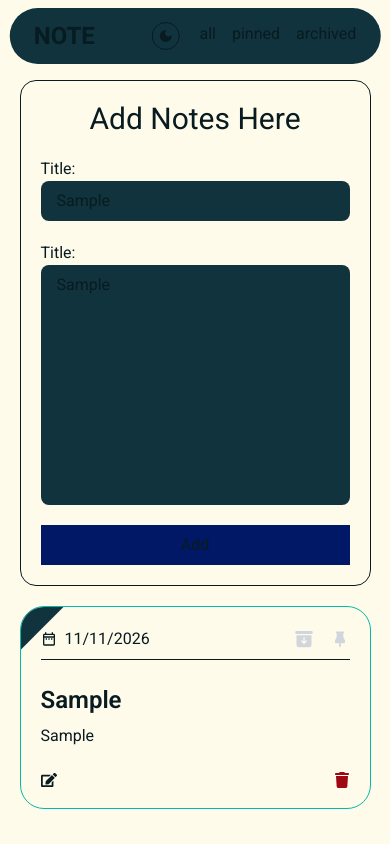
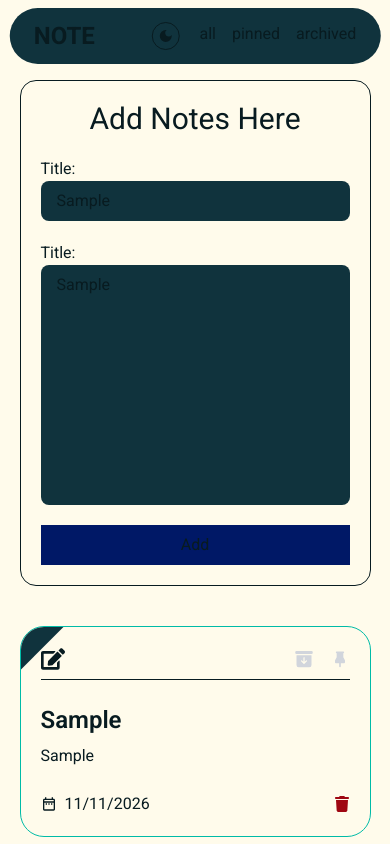
Before and after one commit to tehdi-seid/m4-w4-note-taking, a React (Vite) app: page / in a window 390 px wide. Both pictures are taken after typing "Sample", "Sample" into the empty fields and a click on the button "Add". Shown: the top 844 px of the page. Built offline with nearby package versions, Linux system fonts and the light colour scheme.

Commit message:
making the view tabs sensitve

```diff
--- a/src/App.tsx
+++ b/src/App.tsx
@@ -5,23 +5,35 @@ import AddNote from "./components/AddNote";
 
 import { useNotesState } from "./hook/NoteProvider";
 import type { Note } from "./hook/types";
+import { useView } from "./hook/useView";
 
 function App() {
   const notes = useNotesState();
+  const [view, _] = useView();
+  const archived_notes = notes.filter((note) => note.archived);
+  const pinned_notes = notes.filter((note) => note.pinned);
 
   return (
     <div>
       <Header />
 
-      <div className="mt-20 flex flex-col md:flex-row md:gap-5">
+      <div className="mt-20 flex flex-col md:flex-row gap-5">
         <AddNote />
 
-        <div className="grid grid-cols-[repeat(auto-fit,minmax(300px,1fr))] gap-4 mt-5 md:ml-85">
-          {notes.length === 0 ? (
+        <div className="mt-5 md:ml-85 grid flex-1 min-w-0 grid-cols-[repeat(auto-fit,minmax(min(100%,300px),1fr))] gap-4">
+          {notes.length === 0 && (
             <h2 className="text-center text-lg">No notes found....</h2>
-          ) : (
-            notes.map((note: Note) => <NoteCard key={note.id} note={note} />)
           )}
+          {view === "all" &&
+            notes.map((note) => <NoteCard key={note.id} note={note} />)}
+          {view === "archived" &&
+            archived_notes.map((note) => (
+              <NoteCard key={note.id} note={note} />
+            ))}
+          {view === "pinned" &&
+            pinned_notes.map((note) => <NoteCard key={note.id} note={note} />)}
+          {view === "all" &&
+            notes.map((note) => <NoteCard key={note.id} note={note} />)}
         </div>
       </div>
     </div>
--- a/src/components/Header.tsx
+++ b/src/components/Header.tsx
@@ -1,7 +1,9 @@
 import React from "react";
 import ToogleBtn from "./ToogleBtn";
+import { useView } from "../hook/useView";
 
 function Header() {
+  const [view, setView] = useView();
   return (
     <header className="flex justify-between bg-bg-lighter py-3 px-6 fixed w-[95%] left-1/2 -translate-x-1/2 mt-2 rounded-4xl items-center top-0 z-999">
       <section className="text-2xl font-bold">NOTE</section>
@@ -9,13 +11,13 @@ function Header() {
         <ToogleBtn />
         <ul className="flex gap-4">
           <li>
-            <a href="">all</a>
+            <button onClick={() => setView("all")}>all</button>
           </li>
           <li>
-            <a href="">pinned</a>
+            <button onClick={() => setView("pinned")}>pinned</button>
           </li>
           <li>
-            <a href="">archived</a>
+            <button onClick={() => setView("archived")}>archived</button>
           </li>
         </ul>
       </nav>
--- a/src/components/NoteCard.tsx
+++ b/src/components/NoteCard.tsx
@@ -22,14 +22,16 @@ function NoteCard({ note }: { note: Note }) {
   return (
     <div className="flex flex-col border border-teal-500 p-5 rounded-3xl gap-6 relative overflow-hidden">
       <div className="flex justify-between items-center border-b pb-2">
-        <div className="flex gap-2 items-center">
-          <MdOutlineDateRange />
-          <div>{note.createdAt}</div>
-        </div>
+        <button
+          onClick={handleEdit}
+          className="cursor-pointer hover:text-text-lighter transition-colors duration-100 ease-in text-2xl"
+        >
+          <FaEdit />
+        </button>
         <div className="flex gap-4">
           <button
             onClick={() => dispatch({ type: "archiveToggled", id: note.id })}
-            className={`cursor-pointer text-xl ${note.archived ? " text-amber-800" : "text-gray-300 "}`}
+            className={`cursor-pointer text-xl ${note.archived ? " text-amber-800" : "text-gray-300"}`}
           >
             <IoArchive />
           </button>
@@ -50,12 +52,10 @@ function NoteCard({ note }: { note: Note }) {
       <div className="w-15 h-15 bg-bg-lighter absolute top-0 left-0 rotate-45 -translate-y-1/2 -translate-x-1/2"></div>
 
       <div className="flex justify-between">
-        <button
-          onClick={handleEdit}
-          className="cursor-pointer hover:text-text-lighter transition-colors duration-100 ease-in"
-        >
-          <FaEdit />
-        </button>
+        <div className="flex gap-2 items-center">
+          <MdOutlineDateRange />
+          <div>{note.createdAt}</div>
+        </div>
         <button
           onClick={() => dispatch({ type: "removed", id: note.id })}
           className="cursor-pointer hover:text-[red] transition-colors duration-100 ease-in text-red-800"
--- /dev/null
+++ b/src/hook/ViewContextProvider.tsx
@@ -0,0 +1,19 @@
+import React, { createContext, useState, type ReactNode } from "react";
+import type { View } from "./types";
+export type viewContextType = [view: View, setView: (view: View) => void];
+
+export const viewContext = createContext<viewContextType | null>(null);
+
+function ViewContextProvider({ children }: { children: ReactNode }) {
+  const [view, toogleView] = useState<View>("all");
+  function setView(view: View) {
+    toogleView(view);
+  }
+  return (
+    <viewContext.Provider value={[view, setView]}>
+      {children}
+    </viewContext.Provider>
+  );
+}
+
+export default ViewContextProvider;
--- /dev/null
+++ b/src/hook/useView.ts
@@ -0,0 +1,10 @@
+import { useContext } from "react";
+import { viewContext } from "./ViewContextProvider";
+
+export function useView() {
+  const view = useContext(viewContext);
+  if (view === null) {
+    throw new Error("view context must be wraped byt the provider");
+  }
+  return view;
+}
--- a/src/main.tsx
+++ b/src/main.tsx
@@ -5,12 +5,15 @@ import App from "./App.tsx";
 // import NoteContextProvider from "./hook/NoteContext.tsx";
 import ThemeProvider from "./hook/ThemeProvider.tsx";
 import { NotesProvider } from "./hook/NoteProvider.tsx";
+import ViewContextProvider from "./hook/ViewContextProvider.tsx";
 
 createRoot(document.getElementById("root")!).render(
   <StrictMode>
     <ThemeProvider>
       <NotesProvider>
-        <App />
+        <ViewContextProvider>
+          <App />
+        </ViewContextProvider>
       </NotesProvider>
     </ThemeProvider>
   </StrictMode>,
```
